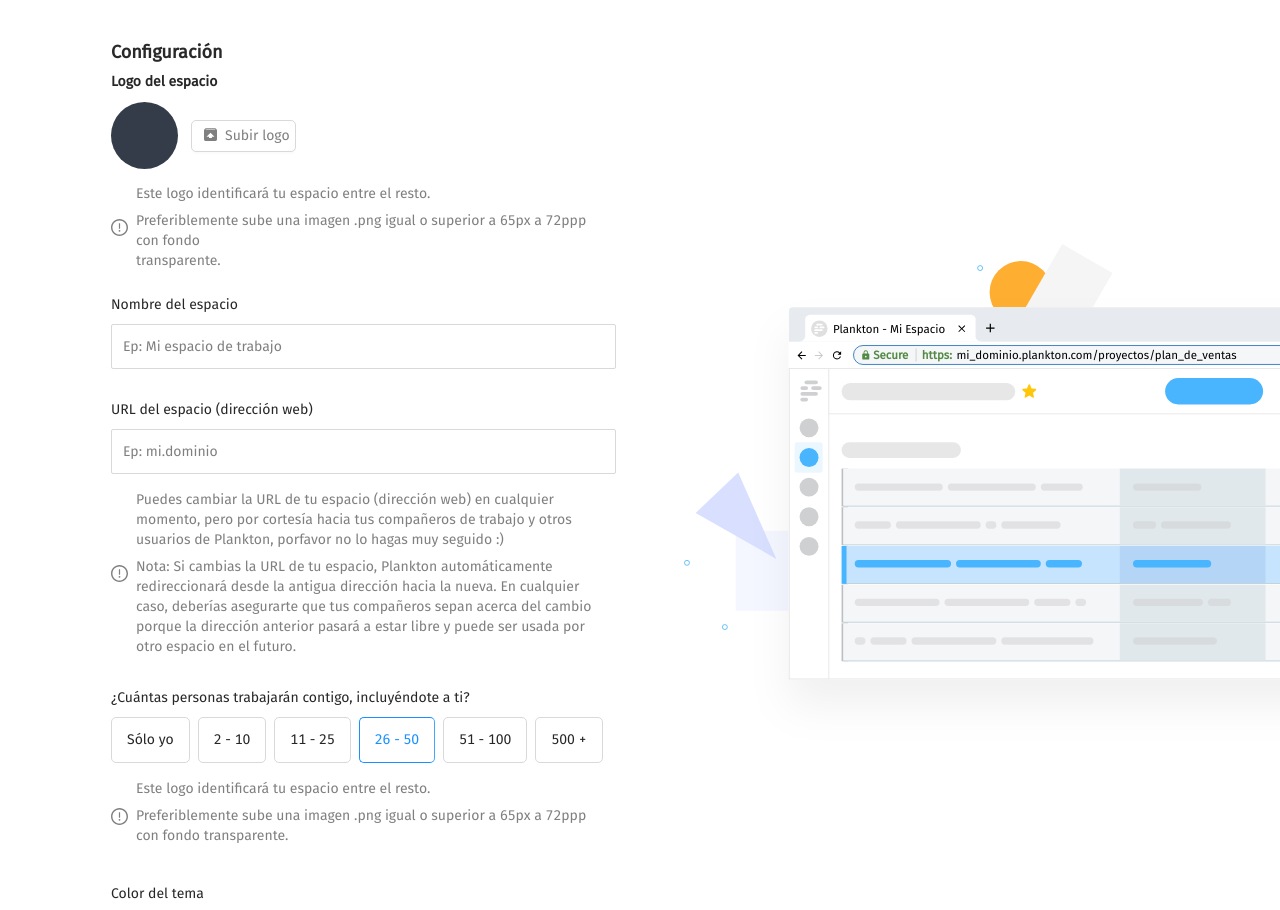
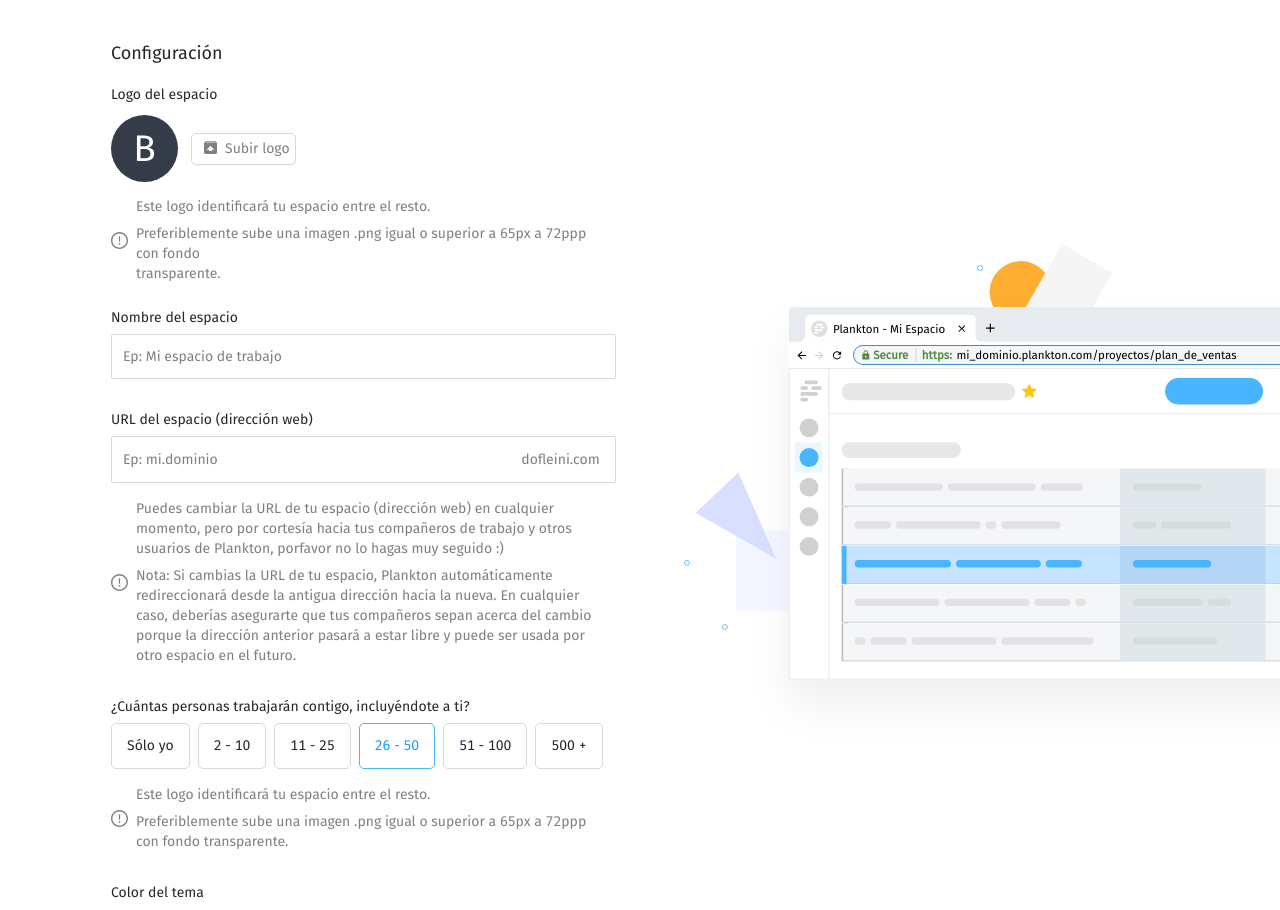
Before and after one commit to 92eduardocastillo/Test, a React (Create React App) app: page / in a window 1280 px wide. Shown: the top 910 px of the page. Built offline with nearby package versions, Linux system fonts and the light colour scheme.

Commit message:
ultimo commit antes de entregar y deploy

```diff
--- a/src/App.css
+++ b/src/App.css
@@ -50,13 +50,18 @@
   font-size: var(--unnamed-font-size-18);
   line-height: var(--unnamed-line-spacing-20);
   letter-spacing: var(--unnamed-character-spacing-0);
-  font-weight: bold;
     color: var(--unnamed-color-000000D6);
   }
 
-.h2 {
-  font-size: 18px;
-}
+  .h1 {
+    font-family: Fira Sans;
+    font-size: 18px;
+    font-weight: 500;
+    line-height: 20px;
+    margin-bottom: 20px;
+    padding-top: 1px;
+    padding-bottom: 1px;
+  }
 
 label , input, p {
   font-family: var(--unnamed-font-family-fira-sans);
@@ -69,12 +74,29 @@ label , input, p {
 label {
   color: var(--unnamed-color-000000);
   font-weight: 400;
+}
 
-}
 .ant-form-item-label > label {
   height: 17px;
   line-height: var(--unnamed-line-spacing-20);
   letter-spacing: var(--unnamed-character-spacing-0);
+}
+
+.ant-radio-button-wrapper-checked:not(.ant-radio-button-wrapper-disabled) {
+  color: #149FFC;
+}
+
+.ant-radio-button-wrapper-checked:not([class*=' ant-radio-button-wrapper-disabled']).ant-radio-button-wrapper:first-child {
+  border-right-color: #48B5FE;
+}
+.ant-radio-button-wrapper-checked:not(.ant-radio-button-wrapper-disabled):first-child {
+  border-color: #48B5FE;
+}
+
+.ant-input-affix-wrapper {
+  padding-bottom: 0px;
+  padding-top: 0px;
+  padding-right: 15px;
 }
 
 input , p {
@@ -108,7 +130,6 @@ p {
 }
 
 .configuracion {
-  /* background-color: #000000; */
   flex-basis: 613px;
   max-width: 613px;
   display: flex;
@@ -234,6 +255,7 @@ p {
 .colores-container {
   max-width: 100%;
   display: flex;
+  flex-wrap: wrap;
   justify-content: space-between;
   margin-bottom: 30px;
 }
@@ -262,25 +284,17 @@ p {
   height: 17px;
 } */
 
-/* .ant-form-item-label  {
-  height: 27px;
-} */
+.ant-form-item-label  {
+  max-height: 27px;
+}
 
- /* .ant-form-item-label > label {
-  height: 27px;
-}  */
+
 
 .ant-upload-list-item {
   display: none;
 }
 
-/* .ant-upload-list-picture-card-container {
-  display: none;
-}
 
-.ant-upload-list .ant-upload-list-picture {
-  display: none;
-} */
 
 @media only screen and (max-width: 768px) {
   /* For mobile phones: */
@@ -298,11 +312,9 @@ p {
     max-width: 80%;
   }
 
-  .ant-form-item-label > label {
-    height: auto;
-  }
-
-
+  .ant-form-item-label {
+    max-height: 60px;
+}
 
 
 }
--- a/src/App.js
+++ b/src/App.js
@@ -8,12 +8,10 @@ function App() {
   const [form,setForm] = useState ({})
 
   const Agregar = (target) => {
-
     setForm({
-        ...form,
-        ...target
-      })
-    console.log('form: '+form.username)
+      ...form,
+      ...target
+    })
   }
 
   return (
@@ -24,7 +22,7 @@ function App() {
         </div>
         <div className='vista'>
             <Vista
-            title = {form.username || 'Plankton - Mi Espacio'}
+            title = {form.nameSpace || 'Plankton - Mi Espacio'}
             url = { form.dominio || 'mi_dominio.plankton.com/proyectos/plan_de_ventas' }
             color = {form.color || '#48b5fe' }
             />
--- a/src/componentes/formulario/FormularioPage.js
+++ b/src/componentes/formulario/FormularioPage.js
@@ -17,13 +17,14 @@ import { Privacidad } from './privacidad/Privacidad';
 export const FormularioPage = ({Agregar}) => {
 
 
-
       const onFinish = (values) => {
         console.log('Success:', values);
+        alert('Datos Guardados')
       };
 
       const onFinishFailed = (errorInfo) => {
         console.log('Failed:', errorInfo);
+        alert('Error al guardar')
       };
 
 
@@ -31,7 +32,8 @@ export const FormularioPage = ({Agregar}) => {
 
     return (
       <div className='formulario'>
-        <h2 className='style-3'>Configuración</h2>
+
+        <h1 className='h1'>Configuración</h1>
 
         <Form
             name="basic"
@@ -58,28 +60,37 @@ export const FormularioPage = ({Agregar}) => {
 
           <Privacidad />
 
-
             <div style={{
               display: 'flex',
               gap: '15px',
               flexWrap: 'wrap',
               marginBottom: '108px'
               }}>
+
                 <Button
                 type="primary"
                 htmlType="submit"
                 size='large'
-            style={{borderRadius:'5px'}}
+                style={{
+                  borderRadius:'5px',
+                  height: '45px',
+                  width: '159px'
+                }}
                 >Guardar cambios
                 </Button>
+
                 <Button
                 htmlType="reset"
                 size='large'
-            style={{borderRadius:'5px'}}
+                style={{
+                  borderRadius:'5px',
+                  height: '45px',
+                  width: '112px'
+                }}
                 >Descartar
                 </Button>
+
             </div>
-
 
         </Form>
       </div>
--- a/src/componentes/formulario/colores/Colores.js
+++ b/src/componentes/formulario/colores/Colores.js
@@ -11,16 +11,20 @@ export const Colores = () => {
             <Form.Item
             name= 'color'
             label= 'Color del tema'
-            style={{display:'flex' ,justifyContent:'space-between',width:'100%'}}
+            style={{display:'flex' ,
+            justifyContent:'space-between',
+            width:'100%',
+            marginBottom: '0px'
+        }}
             initialValue={'#48B5FE'}
             >
                 <Radio.Group
                 style={{
                     display:'flex' ,
                     justifyContent:'space-between',
+                    alignItems:'center',
                     flexWrap: 'wrap',
-                    width:'100%',
-                    alignItems:'center'
+                    width:'100%'
                 }}
                 >
 
--- a/src/componentes/formulario/espacio-name/NameSpace.js
+++ b/src/componentes/formulario/espacio-name/NameSpace.js
@@ -6,9 +6,8 @@ export const NameSpace = () => {
         <div className='name-space-container'>
             <Form.Item
             label="Nombre del espacio"
-            name="username"
+            name="nameSpace"
             initialValue={''}
-            // rules={[{ required: true, message: 'Please input your username!' }]}
             >
                 <Input placeholder="Ep: Mi espacio de trabajo" name='aaaaaaaaaaaaaa'/>
             </Form.Item>
--- a/src/componentes/formulario/logo/Logo.js
+++ b/src/componentes/formulario/logo/Logo.js
@@ -10,16 +10,18 @@ export const Logo = () => {
 
   const [fileList, setFileList] = useState();
 
-  const [file, setFile] = useState();
+  const [loading, setLoading] = useState(false)
 
   const onChange = ({ fileList: newFileList }) => {
-    // if(newFileList.length===2){
-    //   newFileList.shift()
-    //   console.log(newFileList)
-    // }
-      console.log(newFileList);
-        setFileList(newFileList);
-        setFile(newFileList)
+    if( newFileList && newFileList.length > 1 ){
+      newFileList.shift()
+    }
+      setFileList(newFileList);
+      setLoading(false)
+
+      setTimeout(
+        ()=>setLoading(true), 2000
+      )
   };
 
   const onPreview = async file => {
@@ -41,8 +43,9 @@ export const Logo = () => {
 
     return (
       <div className='logo-container'>
+
           <div style={{height:'31px'}}>
-            <b>Logo del espacio</b>
+            Logo del espacio
           </div>
           <div className='logo-row-1'>
 
@@ -55,13 +58,14 @@ export const Logo = () => {
                     marginRight: '13px',
                     fontSize: '37px',
                     lineHeight: '34px',
-                    fontWeight: 'bold'
+                    fontWeight: '500'
                   }}
                 >
-               {/* { (!fileList)
-               ? (<>B</>)
-               : (<p>{fileList[0].thumbUrl}<p/>)
-              } */}
+                {
+                  (loading && fileList)
+                  ? <img src={`${fileList[0].thumbUrl}`} alt='foto' width='67px' height='67px'  />
+                  : <>B</>
+                }
                 </Avatar>
 
 
@@ -74,13 +78,15 @@ export const Logo = () => {
                 >
                   <Upload
                   name="logo"
-                  action=""
+                  action="https://www.mocky.io/v2/5cc8019d300000980a055e76"
                   listType="picture"
                   // listType="picture-card"
                   fileList={fileList}
                   onChange={onChange}
                   onPreview={onPreview}
-                  style={{width:'105px'}}>
+                  style={{width:'105px'}}
+                  >
+
                     <Button
                     icon={ <Subir /> }
                     style={{
--- a/src/componentes/formulario/personas/Personas.js
+++ b/src/componentes/formulario/personas/Personas.js
@@ -18,12 +18,6 @@ export const Personas = () => {
 
                     <Radio.Group
                     // size='large'
-                    style={{
-                        // display: 'flex',
-                        // justifyContent: 'space-between',
-                        // width: '100%',
-                        // alignItems: 'center'
-                    }}
                         >
 
                         <Space
@@ -70,10 +64,10 @@ export const Personas = () => {
               style={{ fontSize: '17px', color: '#00000080' }}
               />
               <div>
-              <p className='unnamed-character-style-2'>
+              <p>
               Este logo identificará tu espacio entre el resto.
               </p>
-              <p className='unnamed-character-style-2'>
+              <p className='sin-padding-bottom'>
               Preferiblemente sube una imagen .png igual o superior a 65px a 72ppp con fondo transparente.
               </p>
               </div>
--- a/src/componentes/formulario/url-espacio/UrlSpace.js
+++ b/src/componentes/formulario/url-espacio/UrlSpace.js
@@ -13,7 +13,8 @@ export const UrlSpace = () => {
           // rules={[{ required: true, message: 'Please input your username!' }]}
         >
           <Input placeholder="Ep: mi.dominio"
-          //  suffix="dofleini.com"
+           suffix="dofleini.com"
+          height='45px'
            />
         </Form.Item>
 
```
Also changed, not shown: src/componentes/formulario/logo/Demo.js (deleted, +0 -44 lines), 15 other files (tests, documents, lock files or other folders). Lines whose indentation alone changed are shown as unchanged.
